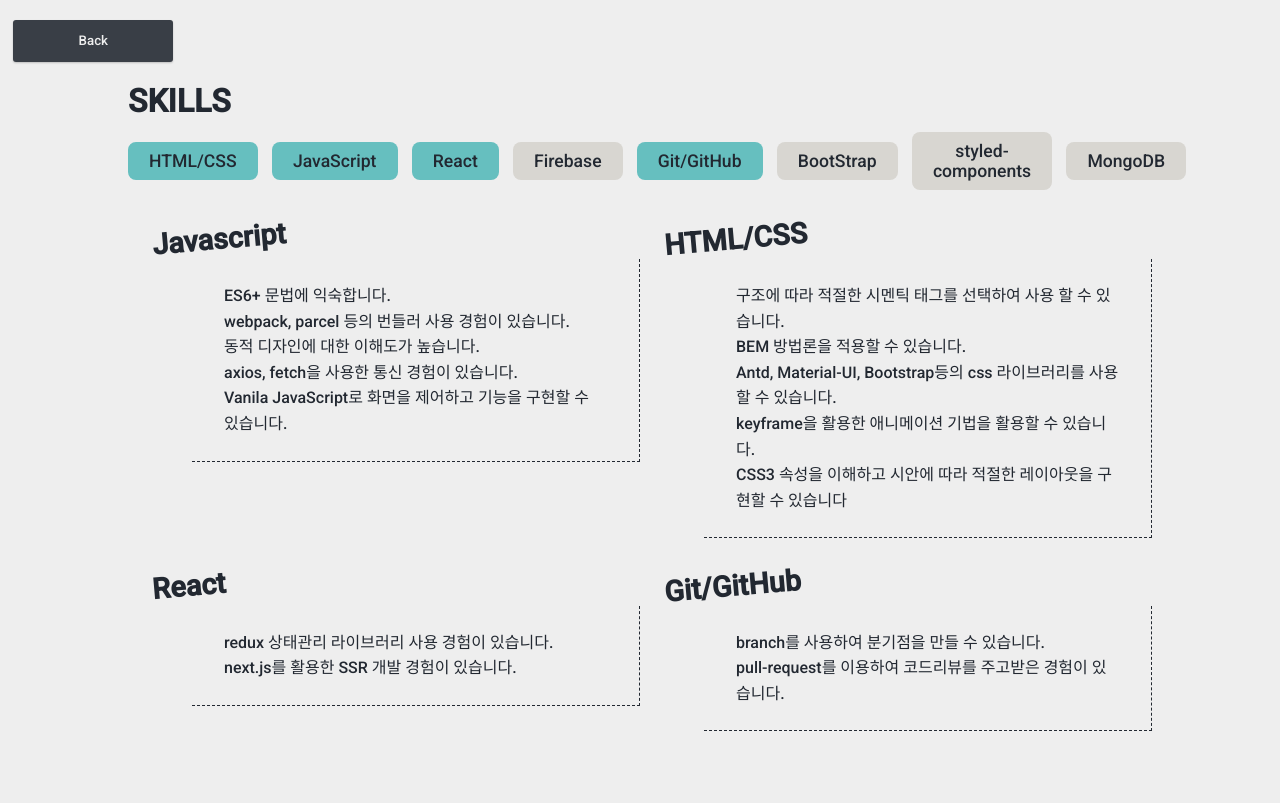
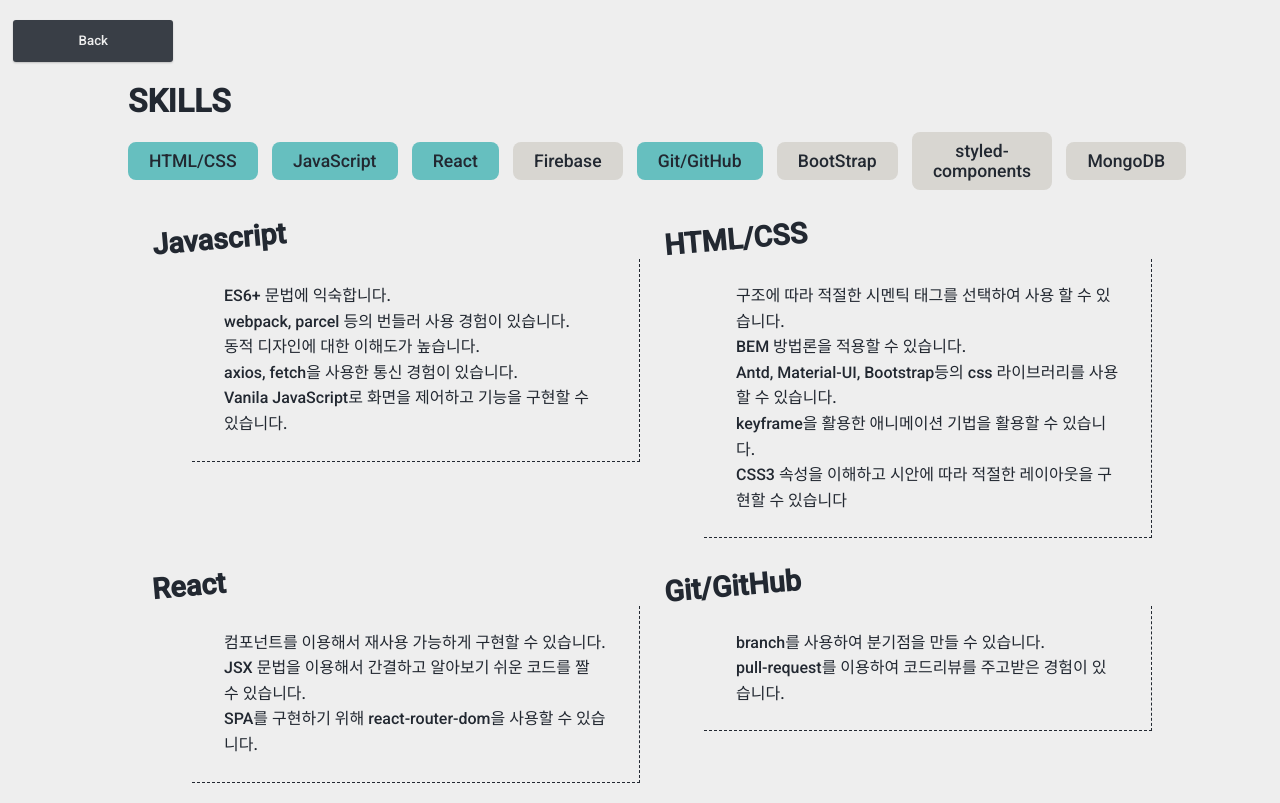
Before and after one commit to JAGORING/Harin_Portfolio, a React (Create React App) app: page /about/skills in a window 1280 px wide. Built offline with nearby package versions, Linux system fonts and the light colour scheme; no server answers.

Commit message:
QnA 오류 수정 및 배포

```diff
--- a/src/components/QnA/Accordion.jsx
+++ b/src/components/QnA/Accordion.jsx
@@ -48,9 +48,9 @@
     <FaqContainer>
       <h1>QnA</h1>
       <AccordionsContainer>
-        {qnas.map((item, index) => (
+        {qnas.map((item) => (
           <AccordionItem
-            key={index}
+            key={item.id}
             qna={item}
             onHeaderClick={handleHeaderClick}
           />
--- a/src/components/QnA/AccordionItem.jsx
+++ b/src/components/QnA/AccordionItem.jsx
@@ -51,7 +51,6 @@
 
   &{AccordionMessage} {
     color: ${(props) => !props.theme.shadowColor};
-
   }
 `;
 
--- a/src/data.js
+++ b/src/data.js
@@ -66,8 +66,9 @@
   {
     title: 'React',
     contents: [
-      'redux 상태관리 라이브러리 사용 경험이 있습니다.',
-      'next.js를 활용한 SSR 개발 경험이 있습니다.',
+      '컴포넌트를 이용해서 재사용 가능하게 구현할 수 있습니다.',
+      'JSX 문법을 이용해서 간결하고 알아보기 쉬운 코드를 짤 수 있습니다.',
+      'SPA를 구현하기 위해 react-router-dom을 사용할 수 있습니다.',
     ],
   },
   {
@@ -81,23 +82,28 @@
 
 export const questionsAnswers = [
   {
+    id: 'q1',
     question: '자신에 대해 자유롭게 표현한다면?',
     answer: '이러쿵 저러쿵 저러쿵 이러쿵',
   },
   {
+    id: 'q2',
     question: '프론트엔드에 흥미를 가지게 된 계기가 있나요?',
     answer: '이러쿵 저러쿵 저러쿵 이러쿵',
   },
   {
+    id: 'q3',
     question:
       '프론트엔드 개발의 기술을 향상시키기 위한 본인의 학습 방법에 대해서 얘기해주세요!',
     answer: '이러쿵 저러쿵 저러쿵 이러쿵',
   },
   {
+    id: 'q4',
     question: '개발에 있어서 제일 중요하다고 생각하는 점이 있나요?',
     answer: '이러쿵 저러쿵 저러쿵 이러쿵',
   },
   {
+    id: 'q5',
     question: '어떤 개발자가 되고 싶나요?',
     answer: '이러쿵 저러쿵 저러쿵 이러쿵',
   },
```
Also changed, not shown: package.json (+6 -2 lines), 1 other file (tests, documents, lock files or other folders).
